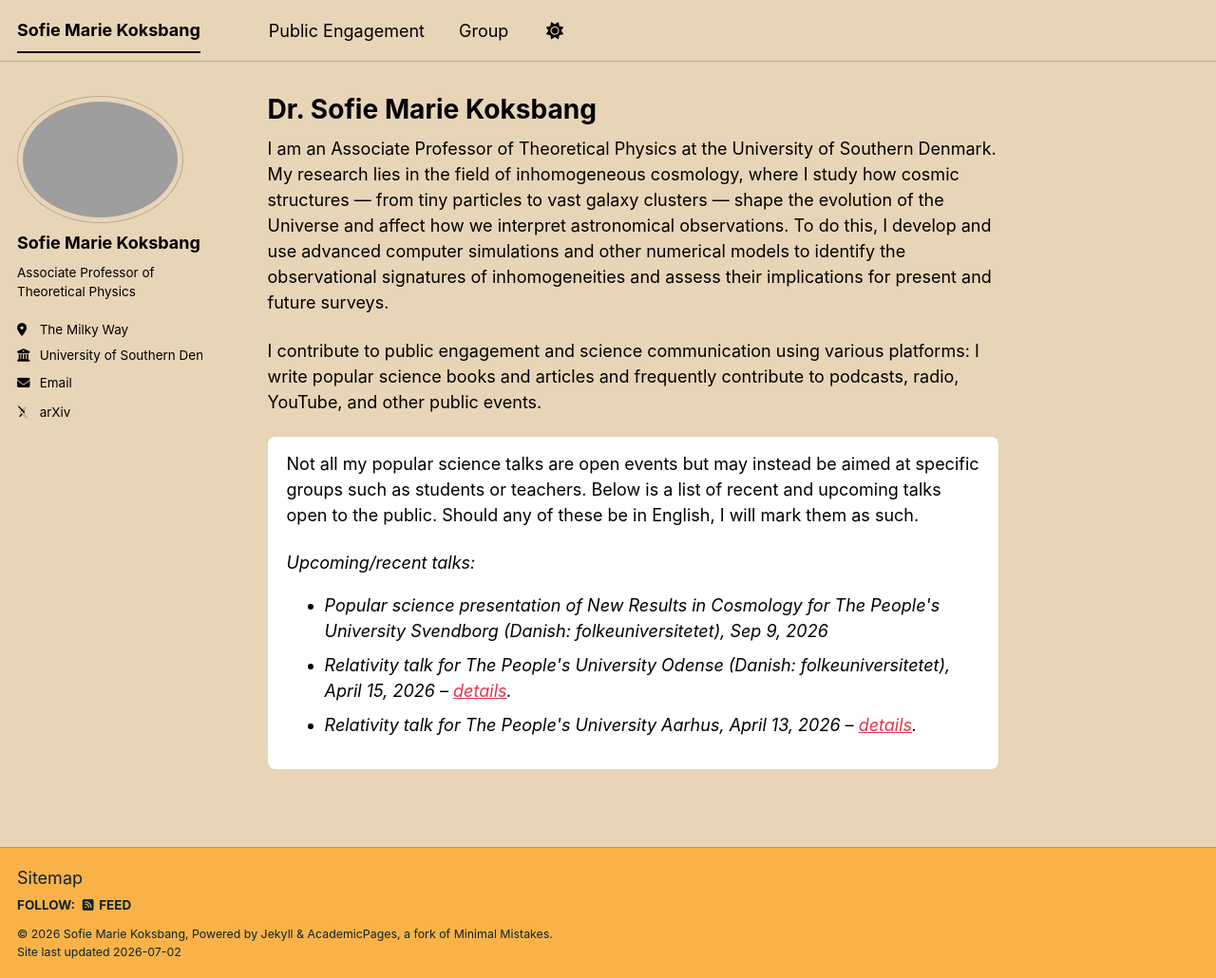
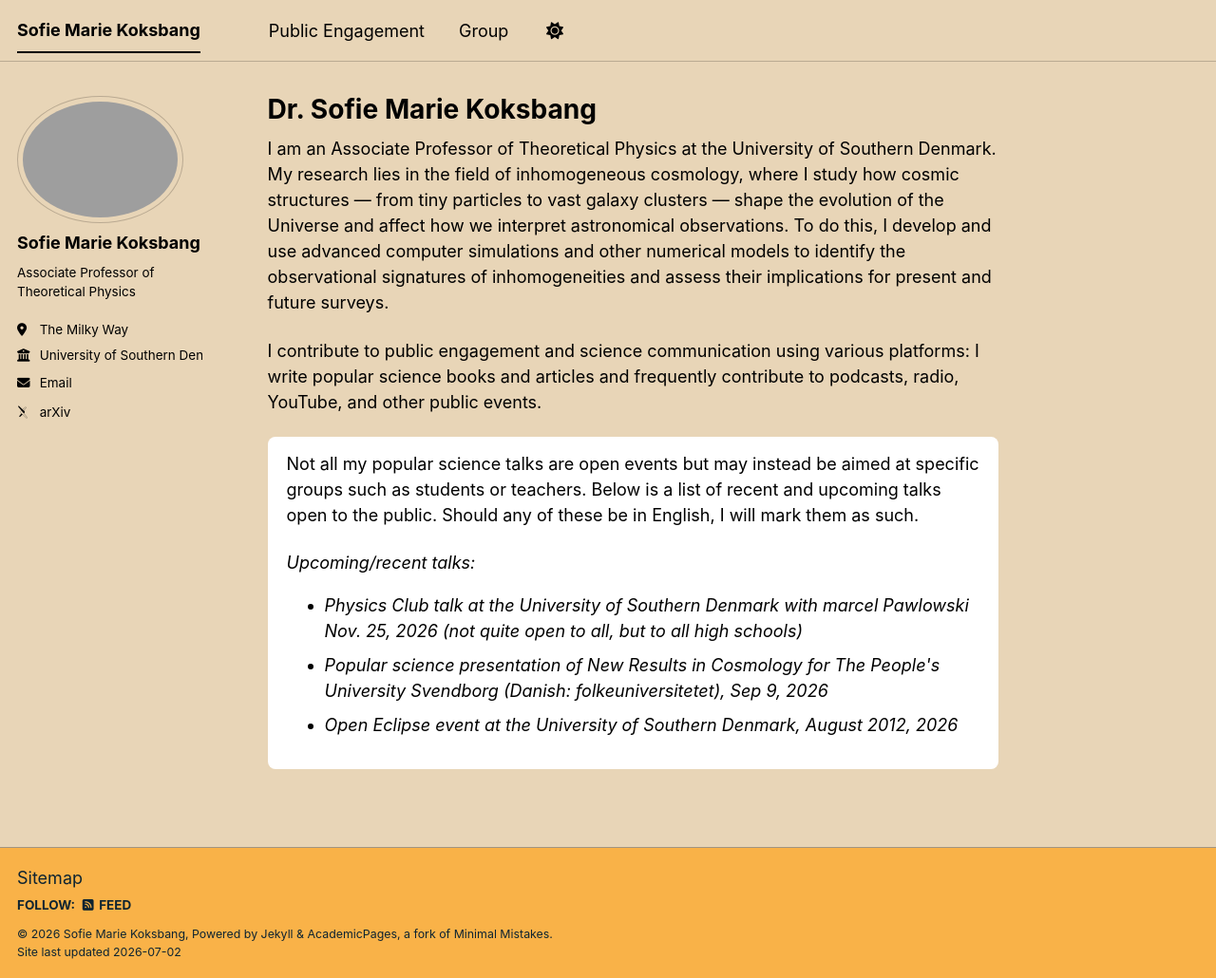
Before and after one commit to sofiemariekoksbang/sofiemariekoksbang.github.io, a Jekyll site: the page built from _pages/about.md, in a window 1280 px wide and 1030 px high. Shown: the whole window at 95% size. Built offline with Jekyll 4.4.1, drawn with Linux system fonts in a browser that asks for light colours; some web fonts are replaced; a script bundle is joined from its source files by our own code; library files that are not in the unit come from our copies.

Commit message:
Update upcoming talks in about.md

```diff
--- a/_pages/about.md
+++ b/_pages/about.md
@@ -20,15 +20,13 @@ Not all my popular science talks are open events but may instead be aimed at spe
   Upcoming/recent talks:
 <ul>
   <li>
+    Physics Club talk at the University of Southern Denmark with marcel Pawlowski Nov. 25, 2026 (not quite open to all, but to all high schools)
+  </li>
+  <li>
     Popular science presentation of New Results in Cosmology for The People's University Svendborg (Danish: folkeuniversitetet), Sep 9, 2026
   </li>
   <li>
-    Relativity talk for The People's University Odense (Danish: folkeuniversitetet), April 15, 2026 –
-    <a href="https://fuodense.dk/odense/program/natur-og-univers/vilde-teorier-2611-137" target="_blank">details</a>.
-  </li>
-  <li>
-    Relativity talk for The People's University Aarhus, April 13, 2026 –
-    <a href="https://fuau.dk/aarhus/program/natur-og-univers/vilde-teorier-2611-142?area=Aarhus" target="_blank">details</a>.
+    Open Eclipse event at the University of Southern Denmark, August 2012, 2026
   </li>
 </ul>
 </em>
```
